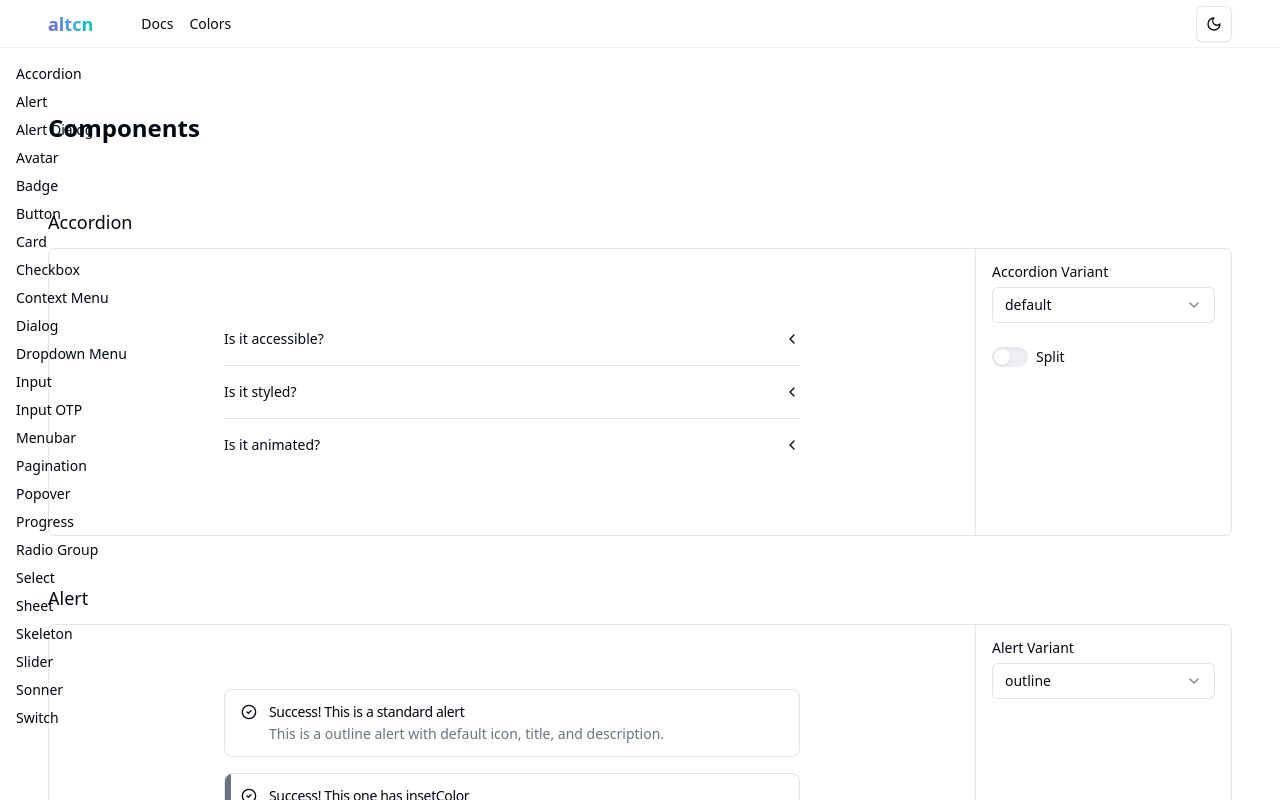
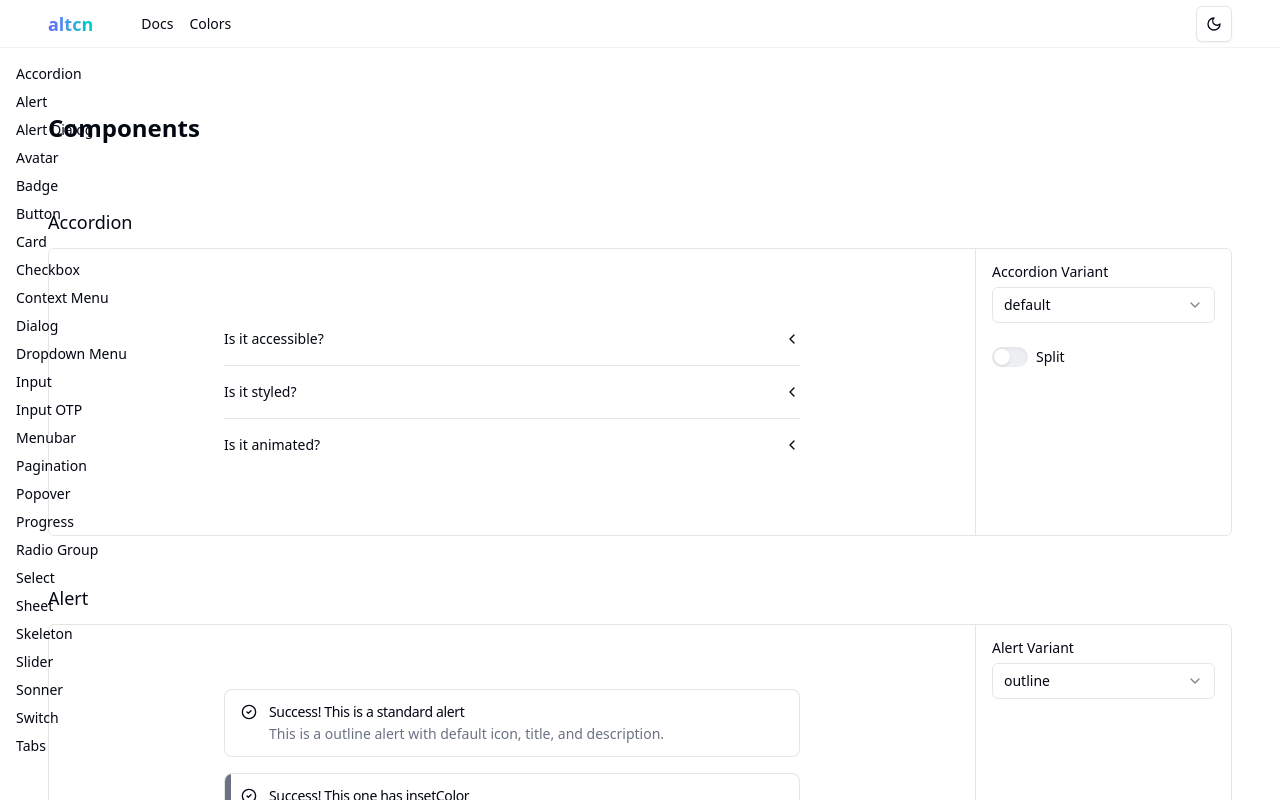
Before and after one commit to tmachnacki/altcn, a Next.js app: page /docs in a window 1280 px wide. Shown: the top 800 px of the page. Built offline with nearby package versions, Linux system fonts and the light colour scheme.

Commit message:
install tabs, make select consistent with inputs

```diff
--- a/app/(app)/docs/page.tsx
+++ b/app/(app)/docs/page.tsx
@@ -24,6 +24,7 @@
 import { SliderDemo } from "@/components/demos/slider.demo";
 import { SonnerDemo } from "@/components/demos/sonner.demo";
 import { SwitchDemo } from "@/components/demos/switch.demo";
+import { TabsDemo } from "@/components/demos/tabs.demo";
 
 const COMPONENTS = [
   {
@@ -146,6 +147,11 @@
     id: "switch",
     component: <SwitchDemo />,
   },
+  {
+    title: "Tabs",
+    id: "tabs",
+    component: <TabsDemo />,
+  },
 ];
 
 function ComponentSection({
--- a/components/demos/select.demo.tsx
+++ b/components/demos/select.demo.tsx
@@ -32,7 +32,7 @@
   const triggerVariants = [
     "default",
     "muted",
-    "underline",
+    "underlined",
     "primary",
     "secondary",
   ] as const;
--- a/components/ui/select.tsx
+++ b/components/ui/select.tsx
@@ -27,7 +27,7 @@
 
 const selectTriggerVariants = cva(
   [
-    "flex w-fit items-center justify-between gap-2 rounded-md text-sm whitespace-nowrap outline-none",
+    "flex w-fit items-center justify-between gap-2 rounded-md text-sm whitespace-nowrap",
     "disabled:cursor-not-allowed disabled:opacity-50",
     "*:data-[slot=select-value]:line-clamp-1 *:data-[slot=select-value]:flex *:data-[slot=select-value]:items-center *:data-[slot=select-value]:gap-2",
     "[&_svg]:pointer-events-none [&_svg]:shrink-0 [&_svg:not([class*='size-'])]:size-4",
@@ -37,39 +37,39 @@
       variant: {
         // -- base --
         default: [
-          "border border-border bg-background text-accent-foreground hover:not-disabled:not-aria-invalid:not-focus-visible:border-border-hover data-[placeholder]:text-muted-foreground *:data-[slot=select-trigger-icon]:text-accent-foreground dark:bg-faded [&_svg:not([class*='text-'])]:text-muted-foreground",
-          "focus-visible:border-primary focus-visible:ring-1 focus-visible:ring-primary",
-          "aria-invalid:border-destructive aria-invalid:text-destructive-accent-foreground aria-invalid:focus-visible:ring-1 aria-invalid:focus-visible:ring-destructive aria-invalid:data-[placeholder]:text-destructive-muted-foreground aria-invalid:*:data-[slot=select-trigger-icon]:text-destructive-accent-foreground dark:aria-invalid:bg-destructive-faded aria-invalid:[&_svg:not([class*='text-'])]:text-destructive-muted-foreground",
+          "bg-background text-accent-foreground outline-1 -outline-offset-1 outline-border hover:not-disabled:not-aria-invalid:not-focus-visible:outline-border-hover data-[placeholder]:text-muted-foreground *:data-[slot=select-trigger-icon]:text-accent-foreground dark:bg-faded [&_svg:not([class*='text-'])]:text-muted-foreground",
+          "focus-visible:outline-2 focus-visible:outline-primary",
+          "aria-invalid:text-destructive-accent-foreground aria-invalid:outline-destructive aria-invalid:data-[placeholder]:text-destructive-muted-foreground aria-invalid:*:data-[slot=select-trigger-icon]:text-destructive-accent-foreground dark:aria-invalid:bg-destructive-faded aria-invalid:[&_svg:not([class*='text-'])]:text-destructive-muted-foreground",
         ],
         muted: [
-          "bg-muted text-accent-foreground hover:not-disabled:not-aria-invalid:not-focus-visible:bg-accent data-[placeholder]:text-muted-foreground *:data-[slot=select-trigger-icon]:text-accent-foreground [&_svg:not([class*='text-'])]:text-muted-foreground",
-          "focus-visible:ring-2 focus-visible:ring-primary",
-          "aria-invalid:bg-destructive-muted aria-invalid:text-destructive-accent-foreground aria-invalid:hover:not-disabled:not-focus-visible:bg-destructive-muted/70 aria-invalid:focus-visible:ring-destructive aria-invalid:data-[placeholder]:text-destructive-muted-foreground aria-invalid:*:data-[slot=select-trigger-icon]:text-destructive-accent-foreground aria-invalid:[&_svg:not([class*='text-'])]:text-destructive-muted-foreground",
+          "bg-muted text-accent-foreground -outline-offset-1 hover:not-disabled:not-aria-invalid:not-focus-visible:bg-accent data-[placeholder]:text-muted-foreground *:data-[slot=select-trigger-icon]:text-accent-foreground [&_svg:not([class*='text-'])]:text-muted-foreground",
+          "focus-visible:outline-2 focus-visible:outline-primary",
+          "aria-invalid:bg-destructive-muted/80 aria-invalid:text-destructive-accent-foreground aria-invalid:outline-destructive aria-invalid:hover:not-disabled:not-focus-visible:bg-destructive-muted aria-invalid:data-[placeholder]:text-destructive-muted-foreground aria-invalid:*:data-[slot=select-trigger-icon]:text-destructive-accent-foreground aria-invalid:[&_svg:not([class*='text-'])]:text-destructive-muted-foreground",
         ],
-        underline: [
-          "rounded-none bg-transparent shadow-[inset_0_-1px_0_0_var(--color-border)] hover:not-disabled:not-aria-invalid:not-focus-visible:shadow-[inset_0_-1px_0_0_var(--color-border-hover)] data-[placeholder]:text-muted-foreground *:data-[slot=select-trigger-icon]:text-accent-foreground [&_svg:not([class*='text-'])]:text-muted-foreground",
+        underlined: [
+          "rounded-none bg-transparent shadow-[inset_0_-1px_0_0_var(--color-border)] outline-none hover:not-disabled:not-aria-invalid:not-focus-visible:shadow-[inset_0_-1px_0_0_var(--color-border-hover)] data-[placeholder]:text-muted-foreground *:data-[slot=select-trigger-icon]:text-accent-foreground [&_svg:not([class*='text-'])]:text-muted-foreground",
           "focus-visible:shadow-[inset_0_-2px_0_0_var(--color-primary)]",
           "aria-invalid:text-destructive-accent-foreground aria-invalid:shadow-[inset_0_-1px_0_0_var(--color-destructive)] aria-invalid:focus-visible:shadow-[inset_0_-2px_0_0_var(--color-destructive)] aria-invalid:data-[placeholder]:text-destructive-muted-foreground aria-invalid:*:data-[slot=select-trigger-icon]:text-destructive-accent-foreground aria-invalid:[&_svg:not([class*='text-'])]:text-destructive-muted-foreground",
         ],
 
         // -- primary --
         primary: [
-          "bg-primary-faded text-primary-accent-foreground hover:not-disabled:not-aria-invalid:not-focus-visible:bg-primary-muted/80 data-[placeholder]:text-primary-muted-foreground *:data-[slot=select-trigger-icon]:text-primary-accent-foreground [&_svg:not([class*='text-'])]:text-primary-muted-foreground",
-          "focus-visible:ring-2 focus-visible:ring-primary",
-          "aria-invalid:bg-destructive-faded aria-invalid:text-destructive-accent-foreground aria-invalid:hover:not-disabled:not-focus-visible:bg-destructive-muted/70 aria-invalid:focus-visible:ring-destructive aria-invalid:data-[placeholder]:text-destructive-muted-foreground aria-invalid:*:data-[slot=select-trigger-icon]:text-destructive-accent-foreground aria-invalid:[&_svg:not([class*='text-'])]:text-destructive-muted-foreground",
+          "bg-primary-faded text-primary-accent-foreground -outline-offset-1 hover:not-disabled:not-aria-invalid:not-focus-visible:bg-primary-muted/80 data-[placeholder]:text-primary-muted-foreground *:data-[slot=select-trigger-icon]:text-primary-accent-foreground [&_svg:not([class*='text-'])]:text-primary-muted-foreground",
+          "focus-visible:outline-2 focus-visible:outline-primary",
+          "aria-invalid:bg-destructive-faded aria-invalid:text-destructive-accent-foreground aria-invalid:outline-destructive aria-invalid:hover:not-disabled:not-focus-visible:bg-destructive-muted/80 aria-invalid:data-[placeholder]:text-destructive-muted-foreground aria-invalid:*:data-[slot=select-trigger-icon]:text-destructive-accent-foreground aria-invalid:[&_svg:not([class*='text-'])]:text-destructive-muted-foreground",
         ],
 
         // -- secondary --
         secondary: [
-          "bg-secondary-faded text-secondary-accent-foreground hover:not-disabled:not-aria-invalid:not-focus-visible:bg-secondary-muted/70 data-[placeholder]:text-secondary-muted-foreground *:data-[slot=select-trigger-icon]:text-secondary-accent-foreground [&_svg:not([class*='text-'])]:text-secondary-muted-foreground",
-          "focus-visible:ring-2 focus-visible:ring-primary",
-          "aria-invalid:bg-destructive-faded aria-invalid:text-destructive-accent-foreground aria-invalid:hover:not-disabled:not-focus-visible:bg-destructive-muted/70 aria-invalid:focus-visible:ring-destructive aria-invalid:data-[placeholder]:text-destructive-muted-foreground aria-invalid:*:data-[slot=select-trigger-icon]:text-destructive-accent-foreground aria-invalid:[&_svg:not([class*='text-'])]:text-destructive-muted-foreground",
+          "bg-secondary-faded text-secondary-accent-foreground -outline-offset-1 hover:not-disabled:not-aria-invalid:not-focus-visible:bg-secondary-muted/80 data-[placeholder]:text-secondary-muted-foreground *:data-[slot=select-trigger-icon]:text-secondary-accent-foreground [&_svg:not([class*='text-'])]:text-secondary-muted-foreground",
+          "focus-visible:outline-2 focus-visible:outline-secondary",
+          "aria-invalid:bg-destructive-faded aria-invalid:text-destructive-accent-foreground aria-invalid:outline-destructive aria-invalid:hover:not-disabled:not-focus-visible:bg-destructive-muted/80 aria-invalid:data-[placeholder]:text-destructive-muted-foreground aria-invalid:*:data-[slot=select-trigger-icon]:text-destructive-accent-foreground aria-invalid:[&_svg:not([class*='text-'])]:text-destructive-muted-foreground",
         ],
       },
       size: {
-        default: "h-9 px-3 py-2 data-[variant=underline]:px-0.5",
-        sm: "h-8 px-2.5 py-1.5 data-[variant=underline]:px-0.5",
-        lg: "h-10 px-4 py-2.5 text-base *:data-[slot=select-trigger-icon]:size-5 data-[variant=underline]:px-0.5",
+        default: "h-9 px-3 py-2 data-[variant=underlined]:px-0.5",
+        sm: "h-8 px-2.5 py-1.5 data-[variant=underlined]:px-0.5",
+        lg: "h-10 px-4 py-2.5 text-base *:data-[slot=select-trigger-icon]:size-5 data-[variant=underlined]:px-0.5",
       },
     },
     defaultVariants: {
--- /dev/null
+++ b/components/ui/tabs.tsx
@@ -0,0 +1,67 @@
+"use client";
+
+import * as React from "react";
+import * as TabsPrimitive from "@radix-ui/react-tabs";
+
+import { cva, type VariantProps } from "class-variance-authority";
+import { cn } from "@/lib/utils";
+
+function Tabs({
+  className,
+  ...props
+}: React.ComponentProps<typeof TabsPrimitive.Root>) {
+  return (
+    <TabsPrimitive.Root
+      data-slot="tabs"
+      className={cn("flex flex-col gap-2", className)}
+      {...props}
+    />
+  );
+}
+
+function TabsList({
+  className,
+  ...props
+}: React.ComponentProps<typeof TabsPrimitive.List>) {
+  return (
+    <TabsPrimitive.List
+      data-slot="tabs-list"
+      className={cn(
+        "inline-flex h-9 w-fit items-center justify-center rounded-lg bg-muted p-[3px] text-muted-foreground",
+        className,
+      )}
+      {...props}
+    />
+  );
+}
+
+function TabsTrigger({
+  className,
+  ...props
+}: React.ComponentProps<typeof TabsPrimitive.Trigger>) {
+  return (
+    <TabsPrimitive.Trigger
+      data-slot="tabs-trigger"
+      className={cn(
+        "focus-visible:border-ring focus-visible:ring-ring/50 focus-visible:outline-ring inline-flex h-[calc(100%-1px)] flex-1 items-center justify-center gap-1.5 rounded-md border border-transparent px-2 py-1 text-sm font-medium whitespace-nowrap text-foreground transition-[color,box-shadow] select-none focus-visible:ring-[3px] focus-visible:outline-1 disabled:pointer-events-none disabled:opacity-50 data-[state=active]:bg-background data-[state=active]:shadow-sm dark:text-muted-foreground dark:data-[state=active]:border-input dark:data-[state=active]:bg-input/30 dark:data-[state=active]:text-foreground [&_svg]:pointer-events-none [&_svg]:shrink-0 [&_svg:not([class*='size-'])]:size-4",
+        className,
+      )}
+      {...props}
+    />
+  );
+}
+
+function TabsContent({
+  className,
+  ...props
+}: React.ComponentProps<typeof TabsPrimitive.Content>) {
+  return (
+    <TabsPrimitive.Content
+      data-slot="tabs-content"
+      className={cn("flex-1 outline-none", className)}
+      {...props}
+    />
+  );
+}
+
+export { Tabs, TabsList, TabsTrigger, TabsContent };
--- a/package.json
+++ b/package.json
@@ -26,6 +26,7 @@
     "@radix-ui/react-slider": "^1.2.3",
     "@radix-ui/react-slot": "^1.1.2",
     "@radix-ui/react-switch": "^1.1.3",
+    "@radix-ui/react-tabs": "^1.1.3",
     "@tailwindcss/postcss": "^4.0.6",
     "class-variance-authority": "^0.7.1",
     "clsx": "^2.1.1",
```
Also changed, not shown: components/demos/tabs.demo.tsx (added, +104 -0 lines), 1 other file (tests, documents, lock files or other folders).
